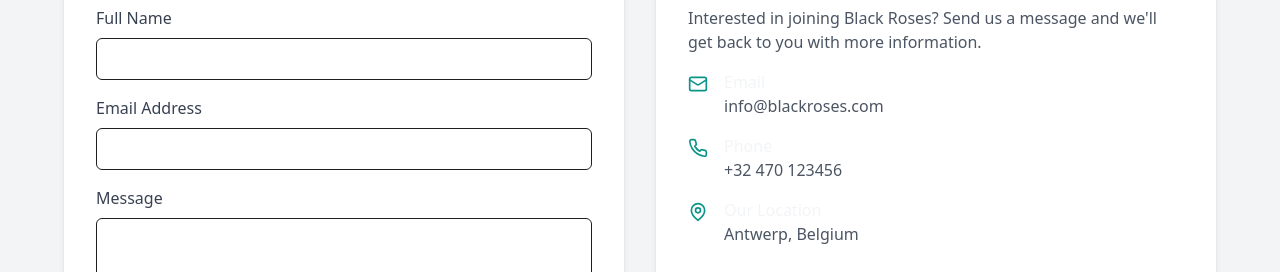
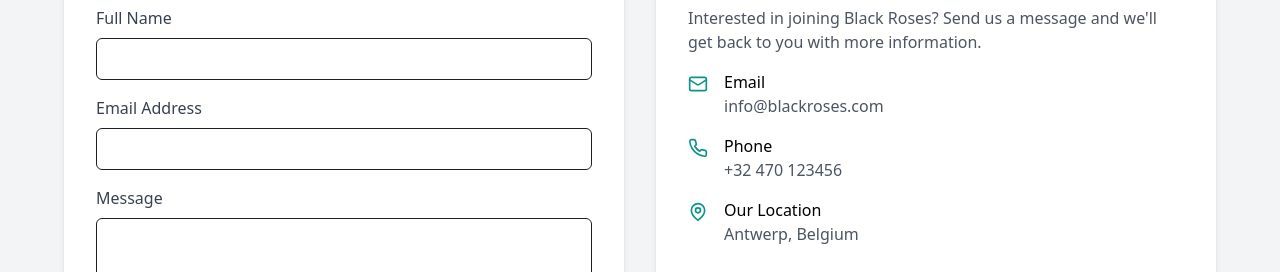
Before and after one commit to priyankeshh/black-roses-frontend, a React (Vite) app: page /contact in a window 1280 px wide. Shown: the part 286-558 px from the top of the page. Built offline with nearby package versions, Linux system fonts and the light colour scheme; grey boxes are pictures that could not be loaded.

Commit message:
black text

```diff
--- a/src/pages/ContactPage.jsx
+++ b/src/pages/ContactPage.jsx
@@ -169,7 +169,7 @@ const ContactPage = () => {
                   <div className="flex items-start">
                     <Mail className="text-teal-600 mt-1 mr-4" size={20} />
                     <div>
-                      <p className="font-medium">Email</p>
+                      <p className="font-medium text-black">Email</p>
                       <p className="text-gray-600">info@blackroses.com</p>
                     </div>
                   </div>
@@ -177,7 +177,7 @@ const ContactPage = () => {
                   <div className="flex items-start">
                     <Phone className="text-teal-600 mt-1 mr-4" size={20} />
                     <div>
-                      <p className="font-medium">Phone</p>
+                      <p className="font-medium text-black">Phone</p>
                       <p className="text-gray-600">+32 470 123456</p>
                     </div>
                   </div>
@@ -185,7 +185,7 @@ const ContactPage = () => {
                   <div className="flex items-start">
                     <MapPin className="text-teal-600 mt-1 mr-4" size={20} />
                     <div>
-                      <p className="font-medium">{t('contact.locationTitle')}</p>
+                      <p className="font-medium text-black">{t('contact.locationTitle')}</p>
                       <p className="text-gray-600">{t('contact.location')}</p>
                     </div>
                   </div>
```
